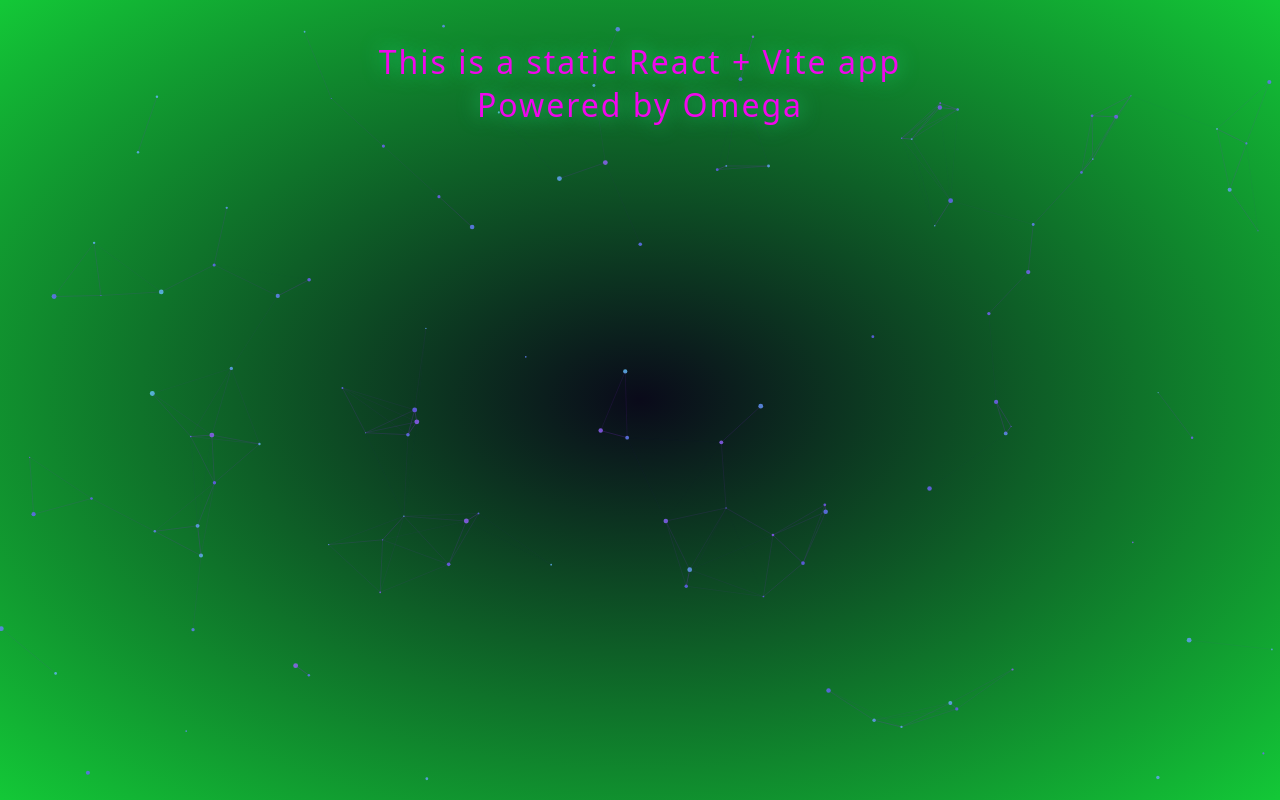
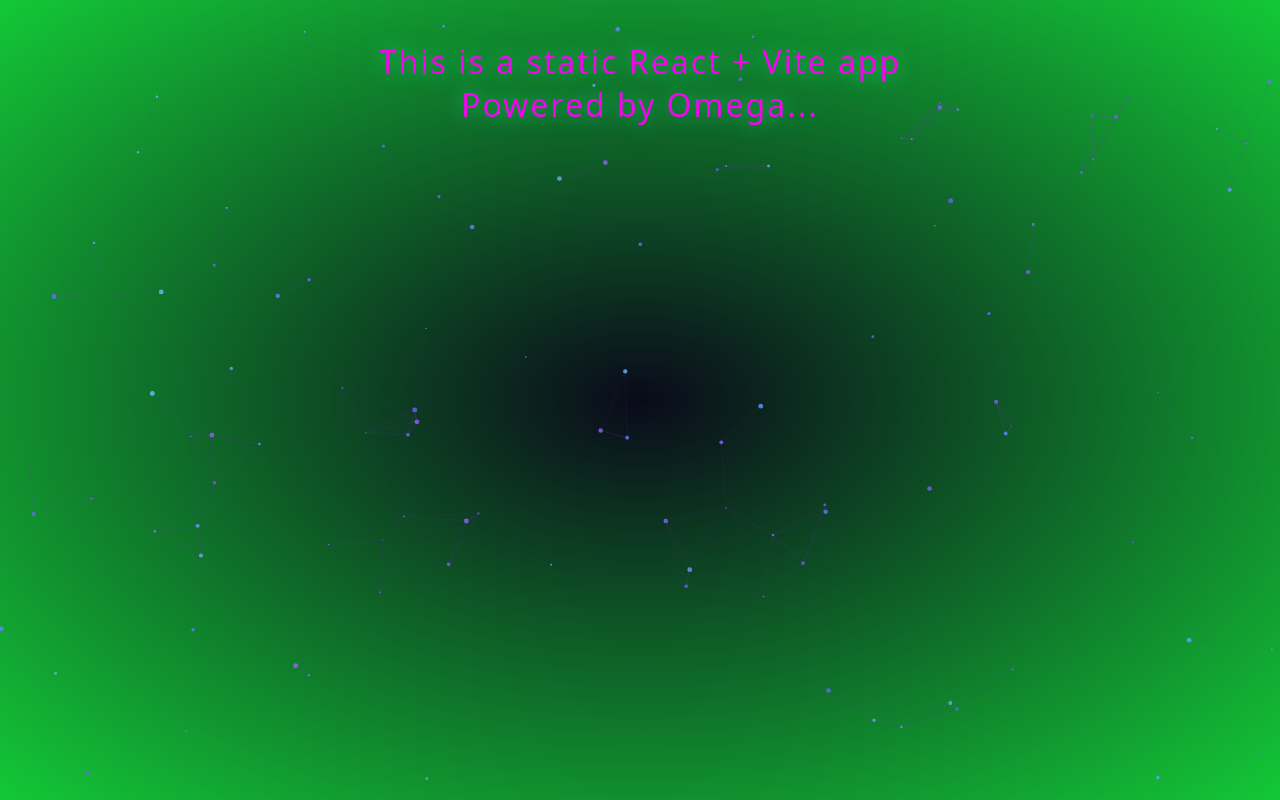
Before and after one commit to likhitasuresh/ParticleSystemReactVite, a React (Vite) app: page / in a window 1280 px wide. Built offline with nearby package versions, Linux system fonts and the light colour scheme.

Commit message:
pls work

```diff
--- a/src/App.jsx
+++ b/src/App.jsx
@@ -129,7 +129,7 @@ function App() {
 
   return (
     <>
-      <h1 className="header">This is a static React + Vite app <br/> Powered by Omega</h1>
+      <h1 className="header">This is a static React + Vite app <br/> Powered by Omega...</h1>
       <canvas ref={canvasRef} className="galaxy-canvas" />
     </>
   )
```
